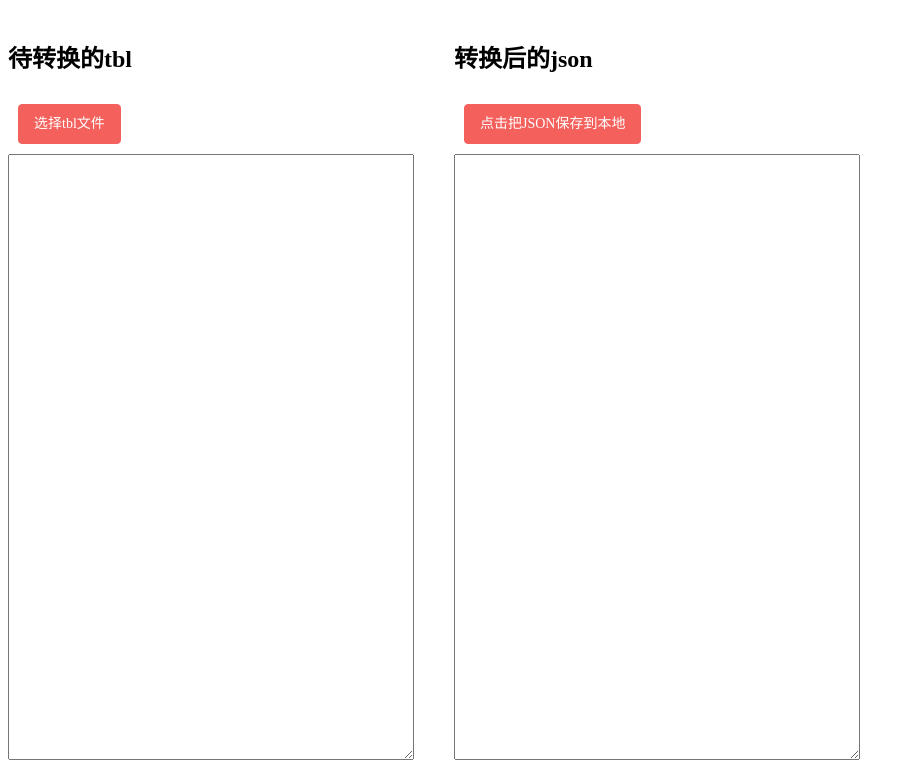
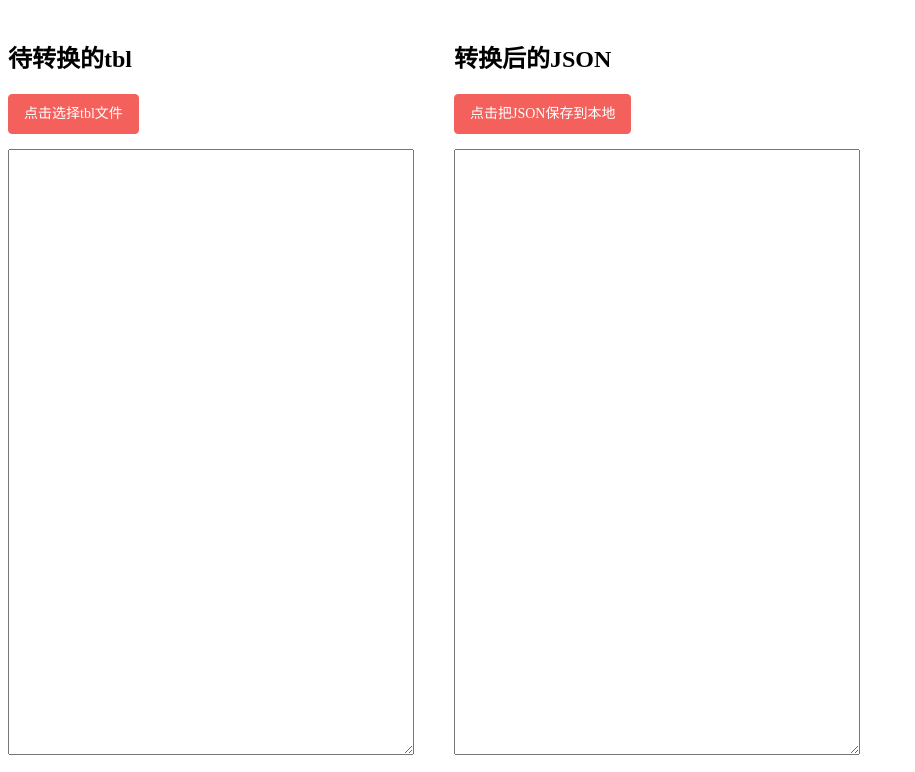
Before and after one commit to winooxx/tbl2json-web, a plain HTML site: page index.html in a window 1280 px wide. Shown: the part 70-842 px from the top of the page, without its empty margins (0-915 px from the left). Drawn offline with Linux system fonts and the light colour scheme.

Commit message:
Just a little fix

```diff
--- a/index.html
+++ b/index.html
@@ -24,7 +24,7 @@
     }
 
     .division {
-      padding: 10px 0 10px 10px;
+      padding: 0 0 15px 0;
     }
 
     .upfile {
@@ -89,12 +89,12 @@
       <h2>待转换的tbl</h2>
       <div class="division">
         <input type="file" id="upfile" class="upfile">
-        <label for="upfile" class="ui-button ui-button-warning">选择tbl文件</label>
+        <label for="upfile" class="ui-button ui-button-warning">点击选择tbl文件</label>
       </div>
       <textarea name="tbl" id="tbl" cols="30" rows="10" readonly></textarea>
     </div>
     <div class="new_json">
-      <h2>转换后的json</h2>
+      <h2>转换后的JSON</h2>
       <div class="division">
         <input type="button" id="download_button" class="upfile">
         <label for="download_button" class="ui-button ui-button-warning">点击把JSON保存到本地</label>
```
